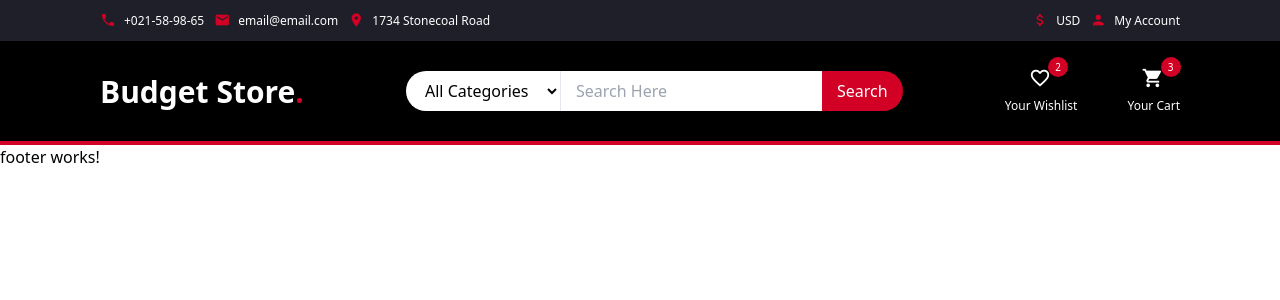
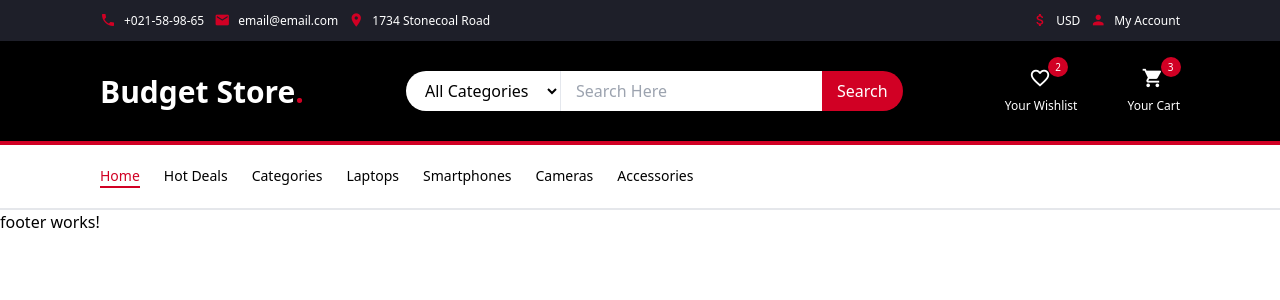
Before and after one commit to Biki101/budget-store, an Angular app: page / in a window 1280 px wide. Shown: the top 300 px of the page. Built offline with nearby package versions, Linux system fonts and the light colour scheme.

Commit message:
added navbar

```diff
--- a/src/app/app.component.html
+++ b/src/app/app.component.html
@@ -1,2 +1,3 @@
 <app-topbar></app-topbar>
+<app-nav-bar></app-nav-bar>
 <app-footer></app-footer>
--- /dev/null
+++ b/src/app/components/shared/nav-bar/nav-bar.component.html
@@ -0,0 +1,13 @@
+<div class="border-b-[2px] border-[-var(--border-color)]">
+  <ul class="flex container gap-[24px] medium-font">
+    <li class="nav-item">
+      <span class="active-nav"> Home </span>
+    </li>
+    <li class="nav-item"><span> Hot Deals </span></li>
+    <li class="nav-item"><span> Categories </span></li>
+    <li class="nav-item"><span> Laptops </span></li>
+    <li class="nav-item"><span> Smartphones </span></li>
+    <li class="nav-item"><span> Cameras </span></li>
+    <li class="nav-item"><span> Accessories </span></li>
+  </ul>
+</div>
--- a/src/scss/global.scss
+++ b/src/scss/global.scss
@@ -15,6 +15,10 @@
   font-size: 12px;
 }
 
+.medium-font {
+  font-size: 14px;
+}
+
 .small-icon {
   margin-top: 12px;
 }
--- /dev/null
+++ b/src/scss/nav-bar.scss
@@ -0,0 +1,12 @@
+.nav-item {
+  padding: 20px 0;
+  cursor: pointer;
+  display: flex;
+  flex-direction: column;
+  gap: 4px;
+}
+
+.active-nav {
+  color: var(--primary-red);
+  border-bottom: 2px solid var(--primary-red);
+}
--- a/src/styles.scss
+++ b/src/styles.scss
@@ -5,3 +5,4 @@
 
 @import "./scss/global.scss";
 @import "./scss/form.scss";
+@import "./scss/nav-bar.scss";
```
Also changed, not shown: src/app/app.module.ts (+5 -3 lines), src/app/components/shared/nav-bar/nav-bar.component.ts (added, +10 -0 lines), src/app/components/topbar/topbar.module.ts (added, +23 -0 lines), src/app/components/shared/nav-bar/nav-bar.component.scss (added), 1 other file (tests, documents, lock files or other folders).
